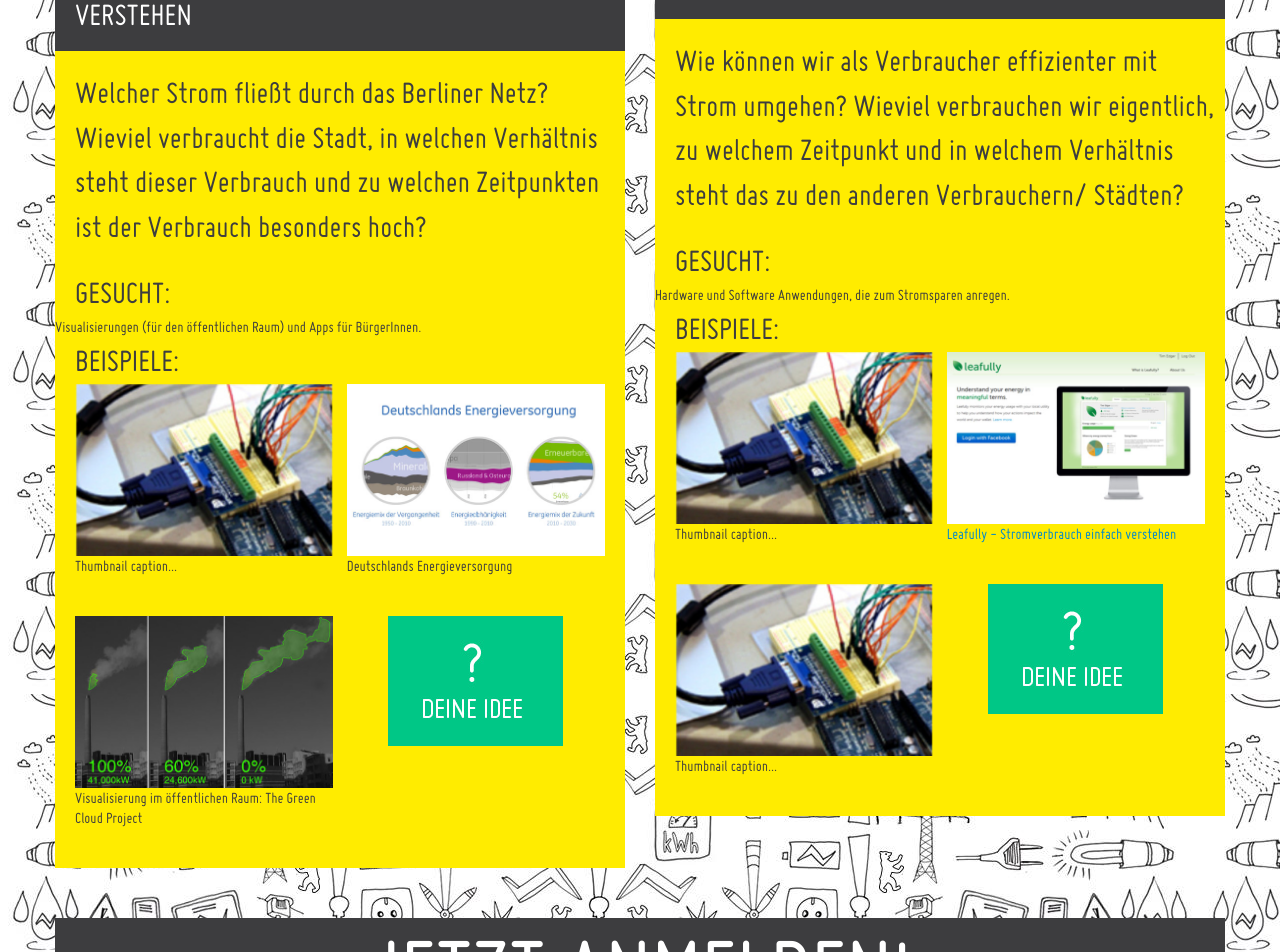
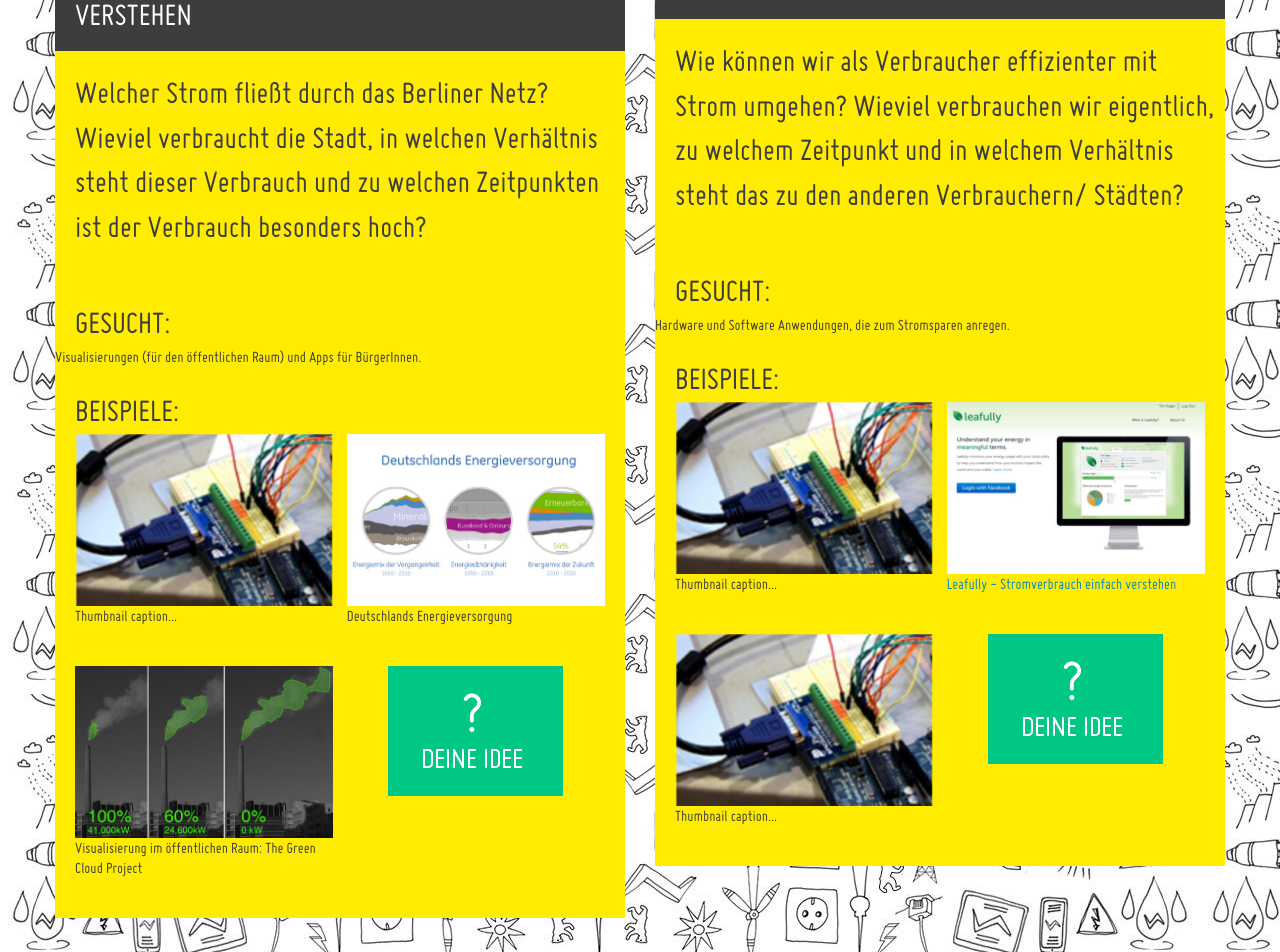
Before and after one commit to okfde/energyhack, a Jekyll site: the page built from index.html, in a window 1280 px wide. Shown: the part 926-1878 px from the top of the page. Built offline with Jekyll 4.4.1, drawn with Linux system fonts in a browser that asks for light colours; nearby versions of some CDN libraries.

Commit message:
paragraph fix

```diff
--- a/_includes/challenges.html
+++ b/_includes/challenges.html
@@ -2,7 +2,7 @@
     <div class="span6 color3">
         <div class="heading color1"><b>Challenge 1:</b> Stromversorgung besser verstehen</div>
         <p>Welcher Strom fließt durch das Berliner Netz? Wieviel verbraucht die Stadt, in welchen Verhältnis steht dieser Verbrauch und zu welchen Zeitpunkten ist der Verbrauch besonders hoch?</p>
-        <h4>Gesucht:</h4>Visualisierungen (für den öffentlichen Raum) und Apps für BürgerInnen.
+        <p><h4>Gesucht:</h4>Visualisierungen (für den öffentlichen Raum) und Apps für BürgerInnen.</p>
         <h4>Beispiele:</h4>
         <ul class="thumbnails">
             <li class="span6">
@@ -36,7 +36,7 @@
     <div class="span6 color3">
         <div class="heading color1"><b>Challenge 2:</b> Energieeffizienz</div>
         <p>Wie können wir als Verbraucher effizienter mit Strom umgehen? Wieviel verbrauchen wir eigentlich, zu welchem Zeitpunkt und in welchem Verhältnis steht das zu den anderen Verbrauchern/ Städten?</p>
-        <h4>Gesucht:</h4>Hardware und Software Anwendungen, die zum Stromsparen anregen.
+        <p><h4>Gesucht:</h4>Hardware und Software Anwendungen, die zum Stromsparen anregen.</p>
         <h4>Beispiele:</h4>
         <ul class="thumbnails">
             <li class="span6">
```
